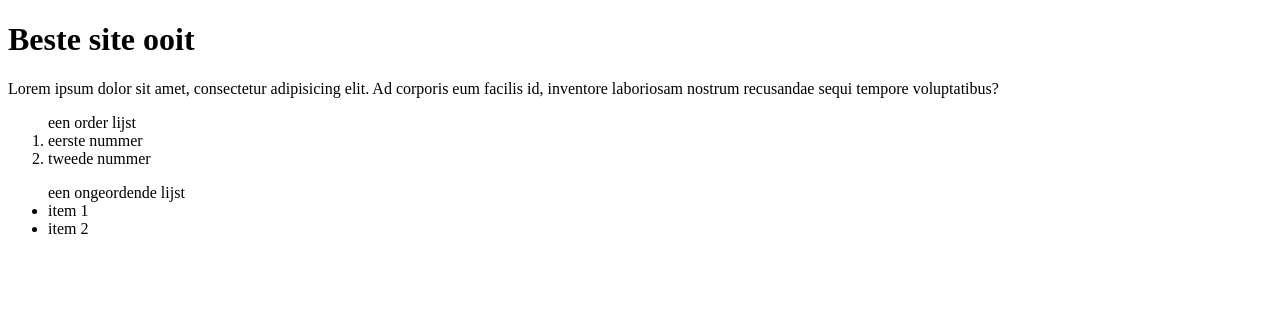
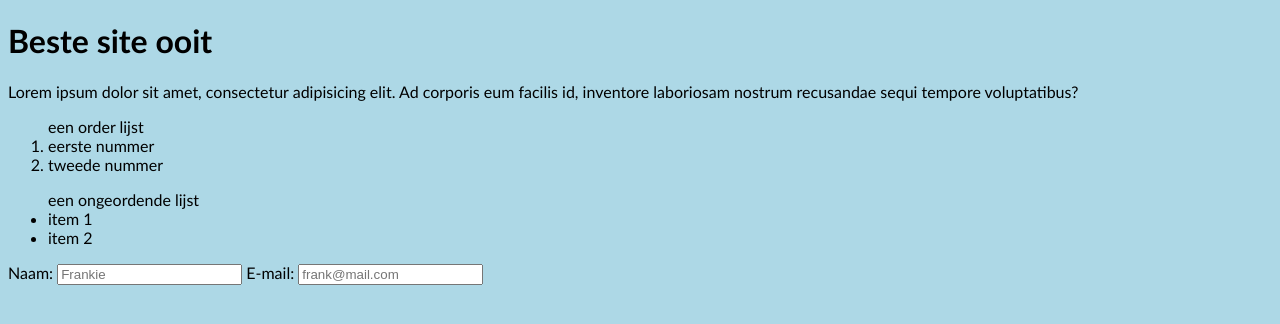
Before and after one commit to debasvisser/git-workshop-01, a plain HTML site: page index.html in a window 1280 px wide. Drawn offline with Linux system fonts and the light colour scheme.

Commit message:
form en styling toegevoegd

```diff
--- a/index.html
+++ b/index.html
@@ -2,6 +2,7 @@
 <html lang="en">
 <head>
     <meta charset="UTF-8">
+    <link rel="stylesheet" href="styles/styles.css"/>
     <title>Beste site ooit</title>
 </head>
 <body>
@@ -17,7 +18,15 @@
     <li>item 1</li>
     <li>item 2</li>
 </ul>
-
+<form action="">
+    <label for="name-field">
+        Naam:
+        <input type="text" name="name-field" id="name-field" placeholder="Frankie">
+    </label>
+    <label for="email-field">
+        E-mail:
+        <input type="email" name="email-field" id="email-field" placeholder="frank@mail.com">
+    </label>
 </form>
 </body>
 </html>
--- a/styles/styles.css
+++ b/styles/styles.css
@@ -0,0 +1,4 @@
+body {
+    background: lightblue;
+    font-family: "Gill Sans", sans-serif;
+}
```
